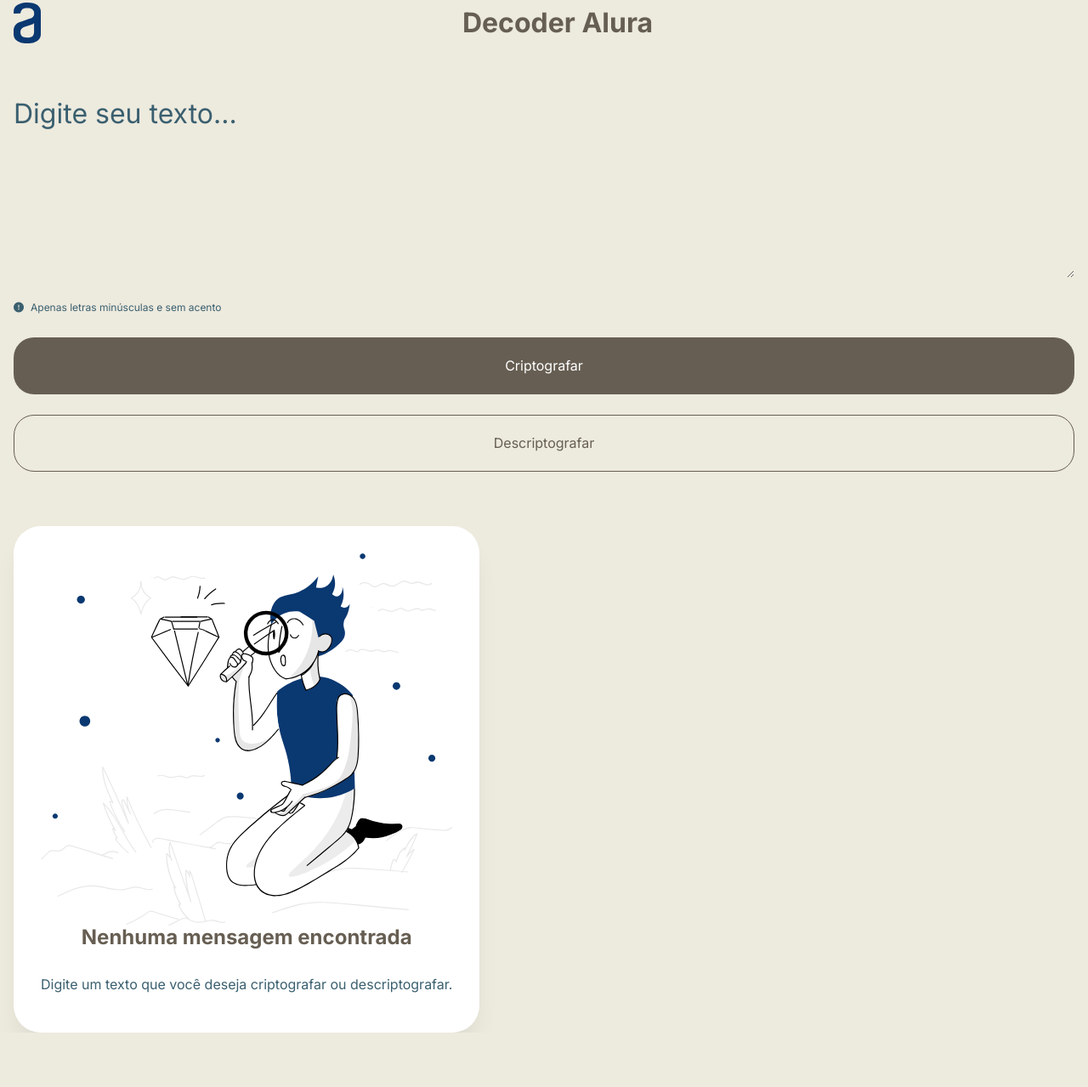
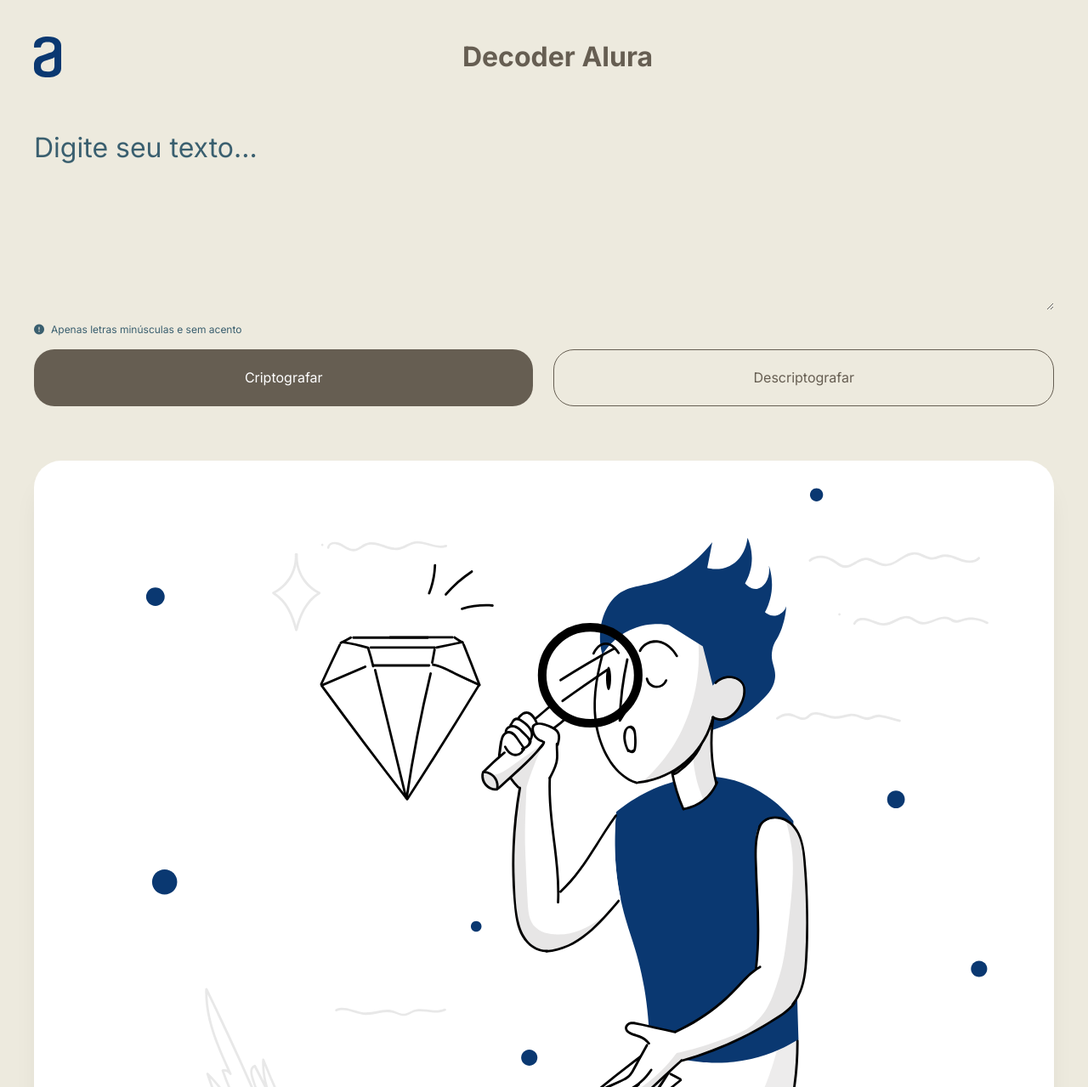
Before and after one commit to felicio-almd/decodificador, a plain HTML site: page index.html in a window 1280 px wide. Shown: the part 21-1300 px from the top of the page at 85% size. Before the commit the page ends 1236 px from the top, so only its background shows below. Drawn offline with nearby package versions, Linux system fonts and the light colour scheme.

Commit message:
add media querys to break point tablet

```diff
--- a/style.css
+++ b/style.css
@@ -1,4 +1,10 @@
 @import url("https://fonts.googleapis.com/css2?family=Inter:wght@100;200;300;400;700&display=swap");
+
+* {
+  padding: 0;
+  margin: 0;
+  box-sizing: border-box;
+}
 
 :root {
   --color1: #adeada;
@@ -17,7 +23,8 @@
 body {
   background-color: var(--color5);
   font-family: Inter, Arial, Helvetica, sans-serif;
-  padding: 0 1rem;
+  padding: 1rem;
+
   height: 100vh;
 }
 
@@ -52,13 +59,14 @@ body {
   flex-direction: column;
   align-items: flex-start;
   justify-content: center;
-  min-height: 60%;
+  height: 100%;
   gap: 1rem;
 }
 
 .main__input {
   background-color: transparent;
   padding: 2.2rem 0;
+  min-height: 15.625rem;
   height: 100%;
   width: 100%;
   border: none;
@@ -97,10 +105,12 @@ body {
   box-shadow: 0px 24px 32px -8px rgba(0, 0, 0, 0.08);
   border-radius: 32px;
   padding: 2rem;
+  width: 100%;
 
   display: flex;
   justify-content: center;
   align-items: center;
+  margin-bottom: 1rem;
 }
 
 .aside__content {
@@ -178,6 +188,20 @@ body {
   color: var(--color7);
 }
 
+@media screen and (min-width: 424px) {
+  body {
+    padding: 2.5rem;
+  }
+
+  .aside {
+    margin-bottom: 2.5rem;
+  }
+
+  .main__actions {
+    flex-direction: row;
+  }
+}
+
 @media screen and (min-width: 1024px) {
   .aside__empty__image {
     display: block;
```
